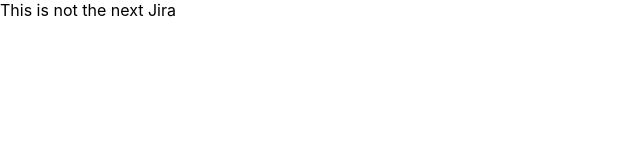
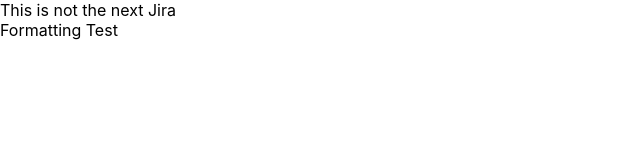
Before and after one commit to adbarc92/Issuance, a React (Create React App) app: page / in a window 1280 px wide. Shown: the top 160 px of the page, without its empty margins (0-640 px from the left). Built offline with nearby package versions, Linux system fonts and the light colour scheme.

Commit message:
second commit

```diff
--- a/src/App.tsx
+++ b/src/App.tsx
@@ -1,7 +1,11 @@
 import React from 'react';
 
 const App = (): JSX.Element => {
-  return <div>This is not the next Jira</div>;
+  return (
+    <div>
+      This is not the next Jira<div>Formatting Test</div>
+    </div>
+  );
 };
 
 export default App;
```
Also changed, not shown: package.json (+5 -5 lines), 1 other file (tests, documents, lock files or other folders).
